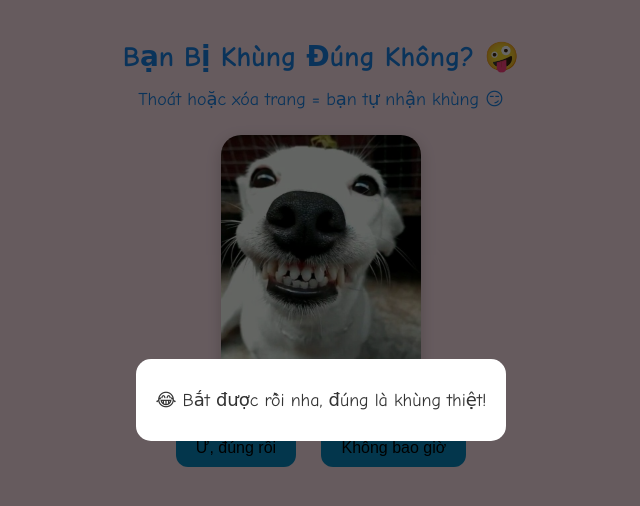
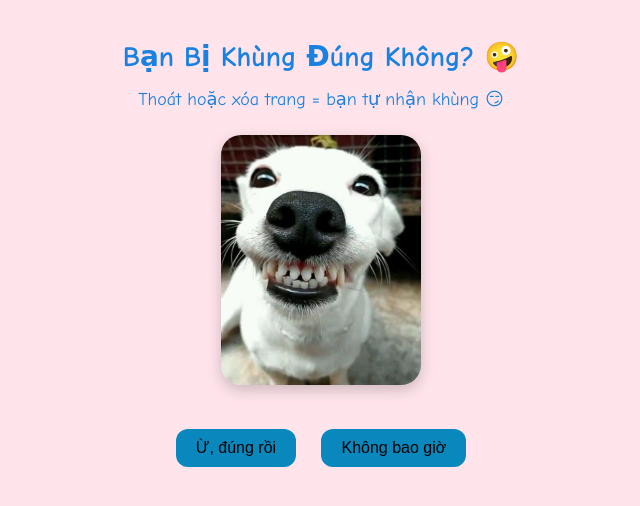
Before and after one commit to Khangnemnoi/troll, a plain HTML site: page index.html in a window 1280 px wide. Shown: the whole page, without its empty margins (319-959 px from the left). Drawn offline with Linux system fonts and the light colour scheme.

Commit message:
Update style.css

```diff
--- a/style.css
+++ b/style.css
@@ -48,12 +48,10 @@ button:hover {
 }
 
 /* Popup */
-.hidden { display: none; }
-#popup {
-  position: fixed; top: 0; left: 0;
-  width: 100%; height: 100%;
-  background: rgba(0,0,0,0.6);
-  display: flex; justify-content: center; align-items: center;
+.hidden {
+  display: none;
+}
+
 }
 .popup-box {
   background: #fff;
```
